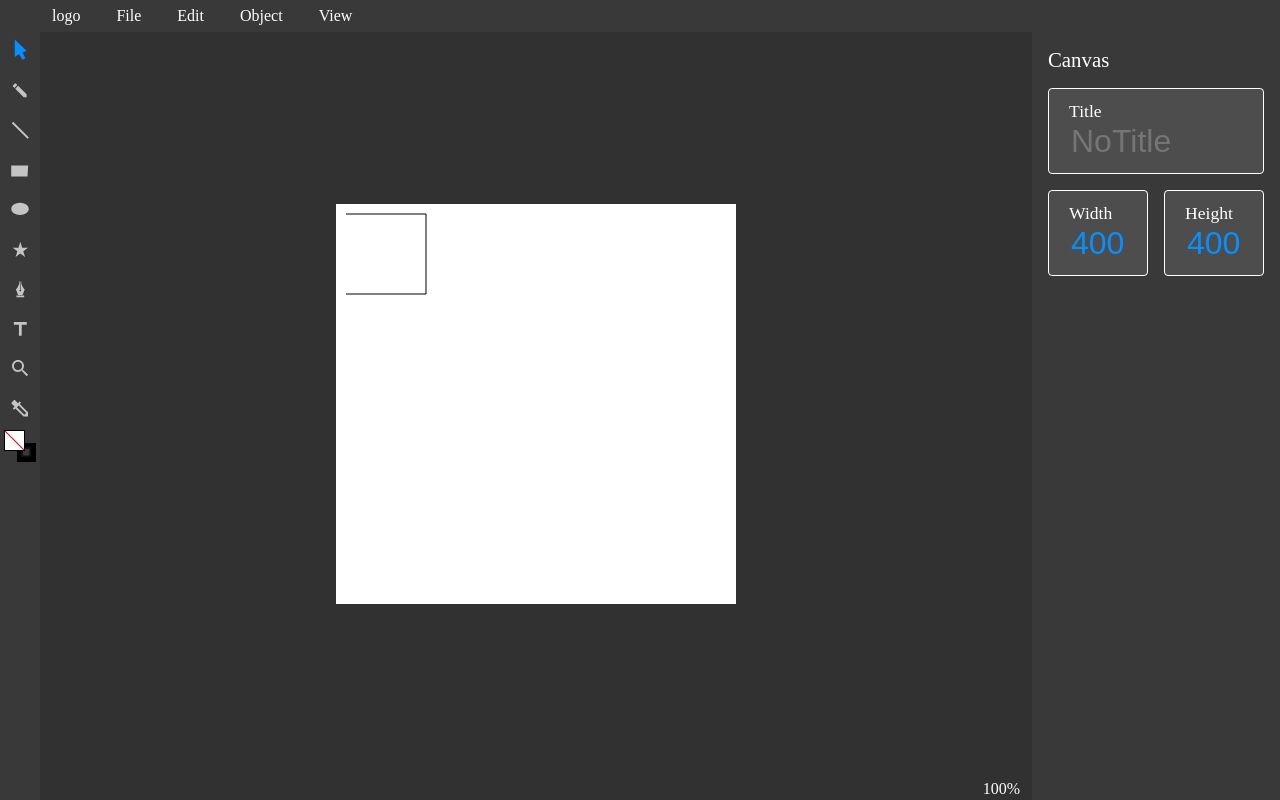
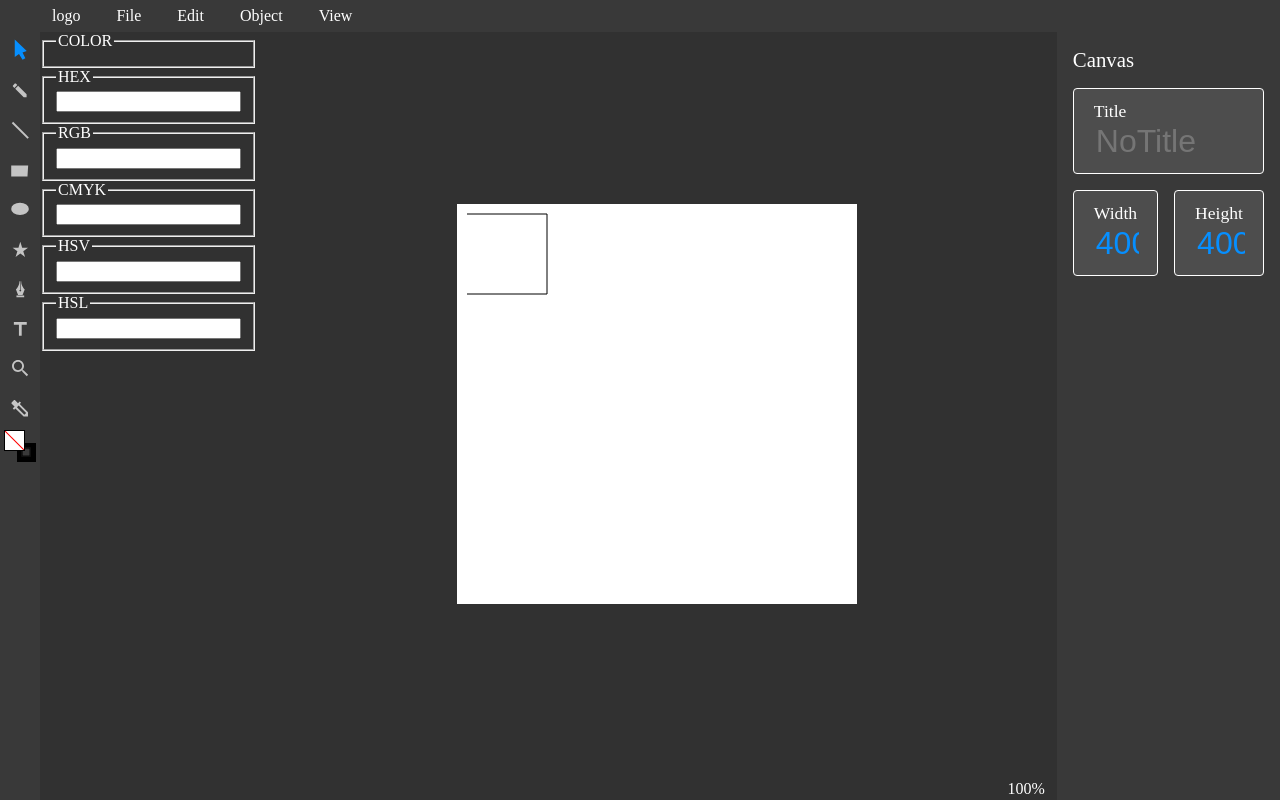
Before and after one commit to Honey-Bi/vector-draw, a React (Create React App) app: page / in a window 1280 px wide. Built offline with nearby package versions, Linux system fonts and the light colour scheme.

Commit message:
컬러 피커 생성중

```diff
--- a/src/components/Tool.tsx
+++ b/src/components/Tool.tsx
@@ -14,6 +14,8 @@ function Tool({ tool, setTool, palette, setPalette, shortcutTool }: Props) {
 
   const [FS, setFS] = useState<boolean>(true);
   // true 면 fill, false면 stroke
+
+  const [open, setOpen] = useState<boolean>(false);
 
   function colorFill() {
     if (!FS) return setFS(true);
@@ -34,7 +36,7 @@ function Tool({ tool, setTool, palette, setPalette, shortcutTool }: Props) {
   }
 
   function openPalette() {
-    console.log("open");
+    setOpen(true);
   }
   return (
     <>
@@ -160,7 +162,36 @@ function Tool({ tool, setTool, palette, setPalette, shortcutTool }: Props) {
           <div className="color-default" onClick={colorDefault}></div>
         </div>
       </div>
-      <div className="color-picker"></div>
+      <div className={`color-picker ${open ? "open" : ""}`}>
+        <div className="sb"></div>
+        <div className="c"></div>
+        <div className="info">
+          <fieldset>
+            <legend>COLOR</legend>
+            <div className="color"></div>
+          </fieldset>
+          <fieldset>
+            <legend>HEX</legend>
+            <input className="" />
+          </fieldset>
+          <fieldset>
+            <legend>RGB</legend>
+            <input className="" />
+          </fieldset>
+          <fieldset>
+            <legend>CMYK</legend>
+            <input className="" />
+          </fieldset>
+          <fieldset>
+            <legend>HSV</legend>
+            <input className="" />
+          </fieldset>
+          <fieldset>
+            <legend>HSL</legend>
+            <input className="" />
+          </fieldset>
+        </div>
+      </div>
     </>
   );
 }
```
